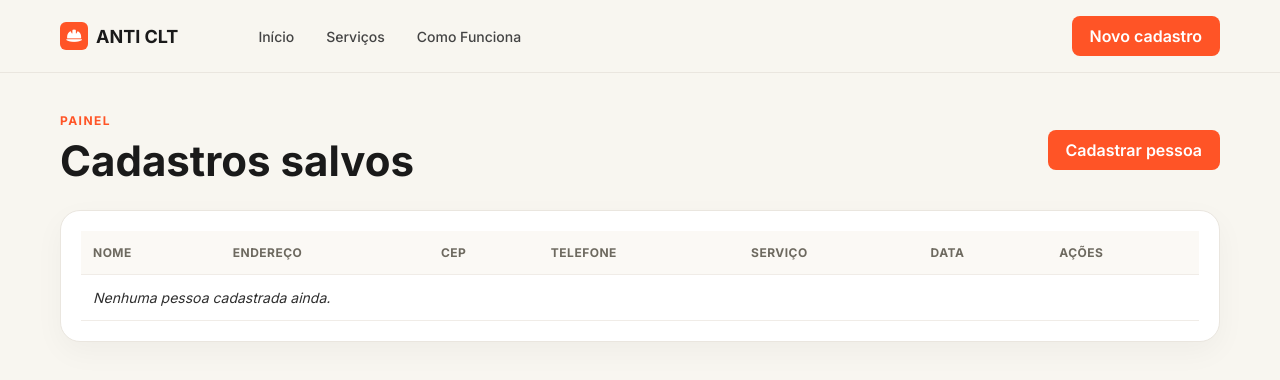
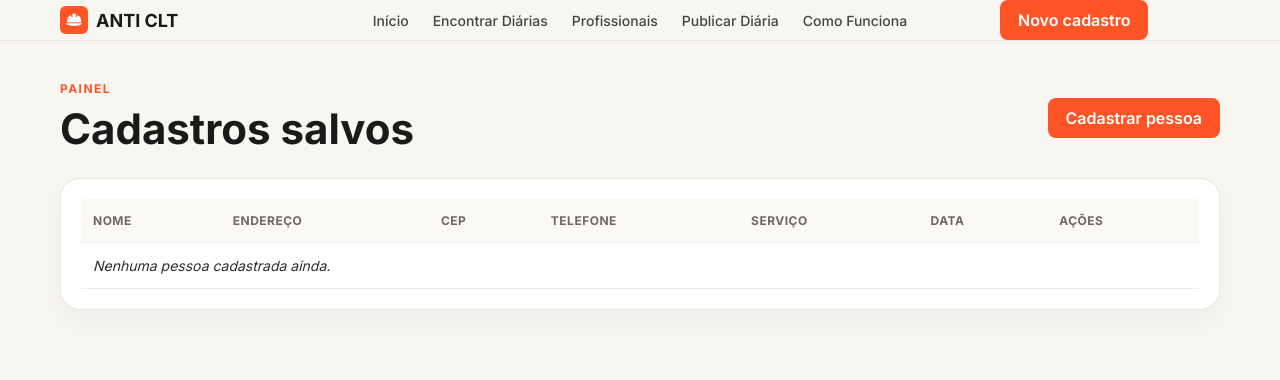
Before and after one commit to ivanolx/AntiCLT, a website: page cadastros.html in a window 1280 px wide. Drawn offline with Linux system fonts and the light colour scheme; no server answers.

Commit message:
Padroniza navegacao entre areas

```diff
--- a/cadastros.html
+++ b/cadastros.html
@@ -19,7 +19,9 @@
 
             <nav class="nav-links">
                 <a href="index.html">Início</a>
-                <a href="servicos.html">Serviços</a>
+                <a href="diarias.html">Encontrar Diárias</a>
+                <a href="servicos.html">Profissionais</a>
+                <a href="publicar-diaria.html">Publicar Diária</a>
                 <a href="comofunciona.html">Como Funciona</a>
             </nav>
 
--- a/cadastrosstyle.css
+++ b/cadastrosstyle.css
@@ -13,7 +13,7 @@ body {
 .navbar {
     background-color: #F8F6F0;
     border-bottom: 1px solid #EAE6DF;
-    padding: 16px 0;
+    justify-content: flex-end;
 }
 
 .nav-container {
@@ -21,7 +21,7 @@ body {
     margin: 0 auto;
     padding: 0 20px;
     display: grid;
-    grid-template-columns: auto 1fr auto;
+    grid-template-columns: 220px 1fr 220px;
     align-items: center;
     gap: 40px;
 }
@@ -49,9 +49,9 @@ body {
 
 .nav-links {
     display: flex;
-    gap: 32px;
-    justify-content: flex-start;
-    padding-left: 40px;
+    gap: 24px;
+    justify-content: center;
+    padding-left: 0;
 }
 
 .nav-links a {
--- a/cadastrostyle.css
+++ b/cadastrostyle.css
@@ -24,7 +24,7 @@ body {
     margin: 0 auto;
     padding: 0 20px;
     display: grid;
-    grid-template-columns: auto 1fr auto;
+    grid-template-columns: 220px 1fr 220px;
     align-items: center;
     gap: 40px;
 }
@@ -52,9 +52,9 @@ body {
 
 .nav-links {
     display: flex;
-    gap: 32px;
-    justify-content: flex-start;
-    padding-left: 40px;
+    gap: 24px;
+    justify-content: center;
+    padding-left: 0;
 }
 
 .nav-links a {
@@ -72,6 +72,7 @@ body {
 .nav-action {
     display: flex;
     align-items: center;
+    justify-content: flex-end;
 }
 
 .btn-login {
--- a/comofunciona.css
+++ b/comofunciona.css
@@ -30,7 +30,7 @@ body {
     margin: 0 auto;
     padding: 0 20px;
     display: grid;
-    grid-template-columns: auto 1fr auto;
+    grid-template-columns: 220px 1fr 220px;
     align-items: center;
     gap: 40px;
 }
@@ -58,9 +58,9 @@ body {
 
 .nav-links {
     display: flex;
-    gap: 32px;
-    justify-content: flex-start;
-    padding-left: 40px;
+    gap: 24px;
+    justify-content: center;
+    padding-left: 0;
 }
 
 .nav-links a {
@@ -79,6 +79,7 @@ body {
     display: flex;
     gap: 12px;
     align-items: center;
+    justify-content: flex-end;
 }
 
 .btn-login {
--- a/comofuncionastyle.css
+++ b/comofuncionastyle.css
@@ -30,7 +30,7 @@ body {
     margin: 0 auto;
     padding: 0 20px;
     display: grid;
-    grid-template-columns: auto 1fr auto;
+    grid-template-columns: 220px 1fr 220px;
     align-items: center;
     gap: 40px;
 }
@@ -58,9 +58,9 @@ body {
 
 .nav-links {
     display: flex;
-    gap: 32px;
-    justify-content: flex-start;
-    padding-left: 40px;
+    gap: 24px;
+    justify-content: center;
+    padding-left: 0;
 }
 
 .nav-links a {
@@ -79,6 +79,7 @@ body {
     display: flex;
     gap: 12px;
     align-items: center;
+    justify-content: flex-end;
 }
 
 .btn-login {
--- a/diariasstyle.css
+++ b/diariasstyle.css
@@ -1,6 +1,7 @@
 * {
     box-sizing: border-box;
     margin: 0;
+    justify-content: center;
     padding: 0;
     font-family: 'Inter', sans-serif;
 }
@@ -22,7 +23,7 @@ body {
     margin: 0 auto;
     padding: 0 20px;
     display: grid;
-    grid-template-columns: auto 1fr auto;
+    grid-template-columns: 220px 1fr 220px;
     align-items: center;
     gap: 24px;
 }
@@ -54,7 +55,8 @@ body {
 
 .nav-links {
     display: flex;
-    gap: 20px;
+    gap: 24px;
+    justify-content: center;
 }
 
 .nav-links a,
@@ -75,6 +77,7 @@ body {
     display: flex;
     align-items: center;
     gap: 14px;
+    justify-content: flex-end;
 }
 
 .btn-login,
--- a/publicardiariastyle.css
+++ b/publicardiariastyle.css
@@ -22,7 +22,7 @@ body {
     margin: 0 auto;
     padding: 0 20px;
     display: grid;
-    grid-template-columns: auto 1fr auto;
+    grid-template-columns: 220px 1fr 220px;
     align-items: center;
     gap: 24px;
 }
@@ -43,6 +43,7 @@ body {
 .logo-icon {
     width: 28px;
     height: 28px;
+    justify-content: center;
     border-radius: 6px;
     display: flex;
     align-items: center;
@@ -53,7 +54,8 @@ body {
 
 .nav-links {
     display: flex;
-    gap: 20px;
+    gap: 24px;
+    justify-content: center;
 }
 
 .nav-links a,
@@ -73,6 +75,12 @@ body {
     border-radius: 8px;
     background: #FF5426;
     color: white;
+}
+
+.nav-action {
+    display: flex;
+    align-items: center;
+    justify-content: flex-end;
 }
 
 .publish-page {
--- a/servicosstyle.css
+++ b/servicosstyle.css
@@ -30,7 +30,7 @@ body {
     margin: 0 auto;
     padding: 0 20px;
     display: grid;
-    grid-template-columns: auto 1fr auto;
+    grid-template-columns: 220px 1fr 220px;
     align-items: center;
     gap: 40px;
 }
@@ -58,9 +58,9 @@ body {
 
 .nav-links {
     display: flex;
-    gap: 32px;
-    justify-content: flex-start;
-    padding-left: 40px;
+    gap: 24px;
+    justify-content: center;
+    padding-left: 0;
 }
 
 .nav-links a {
@@ -79,6 +79,7 @@ body {
     display: flex;
     gap: 12px;
     align-items: center;
+    justify-content: flex-end;
 }
 
 .btn-login {
--- a/style.css
+++ b/style.css
@@ -30,7 +30,7 @@ body {
     margin: 0 auto;
     padding: 0 20px;
     display: grid;
-    grid-template-columns: auto 1fr auto;
+    grid-template-columns: 220px 1fr 220px;
     align-items: center;
     gap: 40px;
 }
@@ -58,9 +58,9 @@ body {
 
 .nav-links {
     display: flex;
-    gap: 32px;
-    justify-content: flex-start;
-    padding-left: 40px;
+    gap: 24px;
+    justify-content: center;
+    padding-left: 0;
 }
 
 .nav-links a {
@@ -79,6 +79,7 @@ body {
     display: flex;
     gap: 12px;
     align-items: center;
+    justify-content: flex-end;
 }
 
 .btn-login {
```
Also changed, not shown: cadastro.html (+3 -1 lines), comofunciona.html (+3 -1 lines), diarias.html (+1 -0 lines), index.html (+2 -0 lines), publicar-diaria.html (+1 -0 lines), servicos.html (+1 -0 lines).
